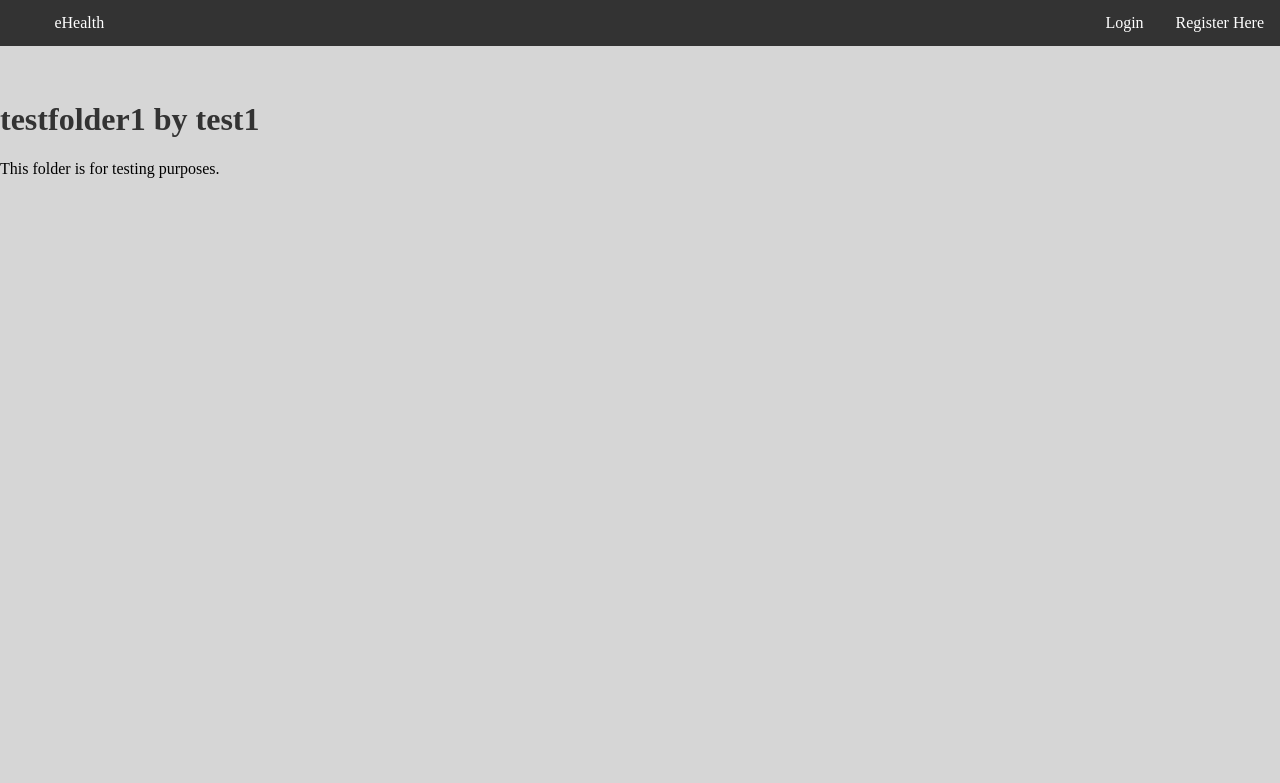
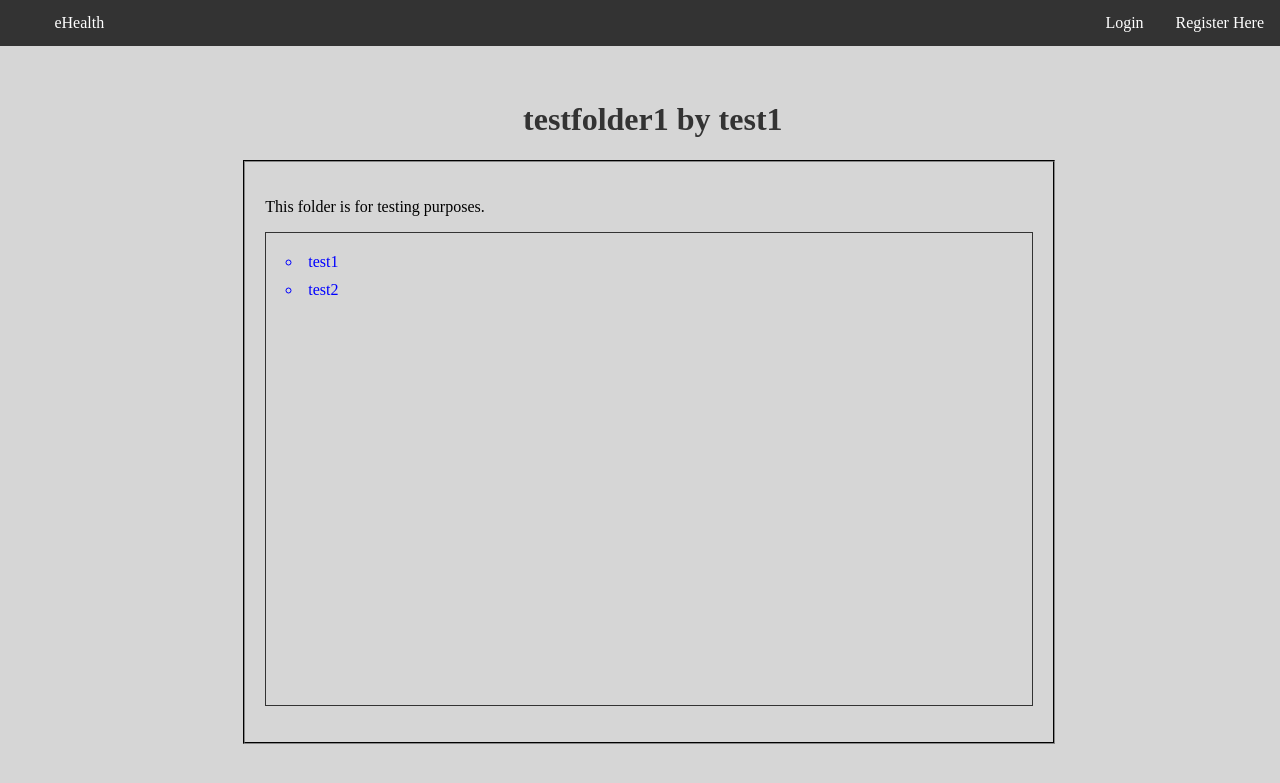
Before and after one commit to 2138422c/ehealth, a Django app: a page that uses templates/fhsa/folder.html in a window 1280 px wide. Shown: the top 783 px of the page. Run offline with Django 3.2, Linux system fonts and the light colour scheme; data comes from the database, SQL or seed files in the repository.

Commit message:
updated folder html and created css to display the links nicely when ready

```diff
--- a/fhsa/models.py
+++ b/fhsa/models.py
@@ -29,7 +29,7 @@
     Folders that users can create
     """
     name = models.CharField(max_length=32, unique=True)
-    description = models.TextField(max_length=500, null=True)
+    description = models.TextField(max_length=250, null=True)
     user = models.ForeignKey(UserProfile, null=True)
     id = models.AutoField(primary_key=True)
     slug = models.SlugField()
--- a/fhsastatic/stylesheets/index.css
+++ b/fhsastatic/stylesheets/index.css
@@ -443,3 +443,30 @@
 	left:20%;
 	list-style: circle inside;
 }
+
+#folder-div {
+	position:absolute;
+	border: 2px groove #333;
+	height: 75%;
+	width: 60%;
+	padding: 20px;
+	left: 19%;
+}
+
+#folder-links {
+	height:80%;
+	border: 1px groove #333;
+	overflow: scroll;
+	list-style: circle inside;
+	padding:20px;
+}
+
+.folder-link {
+	color:blue;
+	padding-bottom:10px;
+}
+
+.folder-link:hover {
+	text-decoration:underline;
+	cursor:pointer;
+}
--- a/templates/fhsa/folder.html
+++ b/templates/fhsa/folder.html
@@ -5,8 +5,12 @@
 {% block title %}{{ folder.name }}{% endblock %}
 
 {% block body %}
-    <div id="header"></div>
-        <h1>{{ folder.name }} by {{ folder.user }}</h1>
+	<h1 class="page-title">{{ folder.name }} by {{ folder.user }}</h1>
+    <div id="folder-div">
         <p>{{ folder.description }}</p>
+		<ul id="folder-links">
+			<li class="folder-link">test1</li>
+			<li class="folder-link">test2</li>
+		</ul>
     </div>
 {% endblock %}
```
Also changed, not shown: 1 other file.
